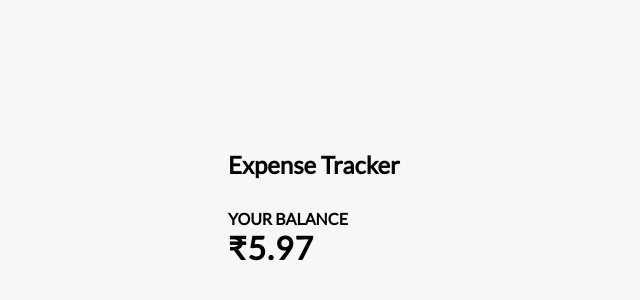
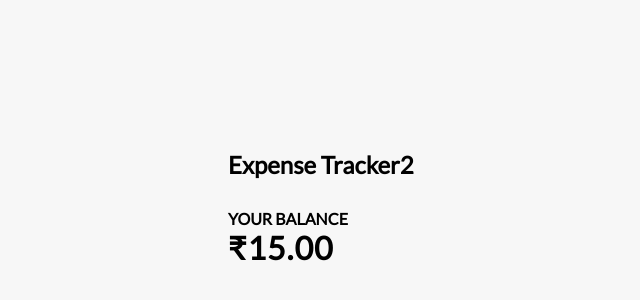
Before and after one commit to Virenk21/Expense-Tracker, a React (Create React App) app: page / in a window 1280 px wide. Shown: the part 186-486 px from the top of the page, without its empty margins (237-877 px from the left). Built offline with nearby package versions, Linux system fonts and the light colour scheme.

Commit message:
balance nd header updated

```diff
--- a/src/components/Balance.js
+++ b/src/components/Balance.js
@@ -4,7 +4,7 @@ export const Balance = () => {
   return (
     <>
       <h4>Your Balance</h4>
-      <h1 id="balance">₹5.97</h1>
+      <h1 id="balance">₹15.00</h1>
     </>
   );
 };
--- a/src/components/Header.js
+++ b/src/components/Header.js
@@ -2,6 +2,6 @@ import React from 'react'
 
 export const Header = () => {
   return (
-    <h2>Expense Tracker</h2>
+    <h2>Expense Tracker2</h2>
   )
 }
```
